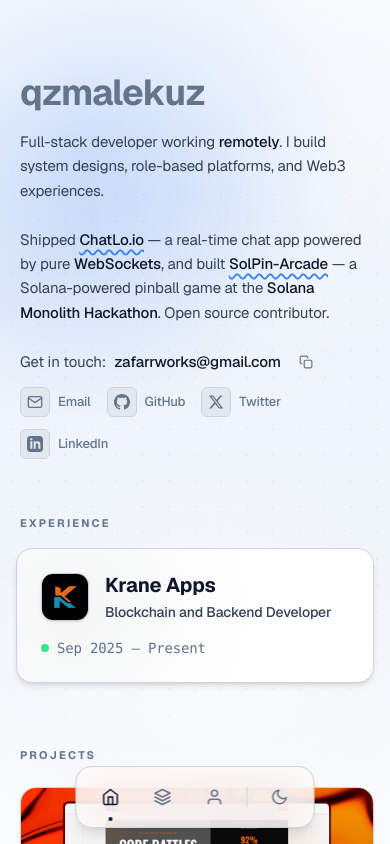
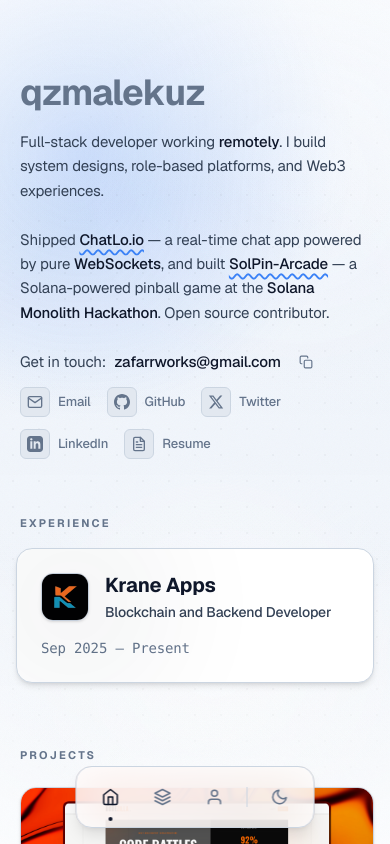
Before and after one commit to qzMalekuz/Portfolio_Website, a React (Vite) app: page / in a window 390 px wide. Shown: the top 844 px of the page. Built offline with nearby package versions, Linux system fonts and the light colour scheme.

Commit message:
added resume

```diff
--- a/src/App.tsx
+++ b/src/App.tsx
@@ -13,6 +13,7 @@ import monolithBanner from "./assets/monolith_banner.png";
 import kraneAppsLogo from "./assets/krane-apps.png";
 import kodezillaBanner from "./assets/kodezilla-banner.png";
 const kodezillaRecording = "/kodezilla-recording.mov";
+const resumePdf = "/resume.pdf";
 import testspriteBanner from "./assets/testsprite_banner.png";
 import screenshot1 from "./assets/screenshot1.png";
 import screenshot2 from "./assets/screenshot2.png";
@@ -33,6 +34,8 @@ import {
   CopyIcon,
   CheckIcon,
   DownloadIcon,
+  FileTextIcon,
+  CloseIcon,
 } from "./components/Icons";
 import { SectionMinimal } from "./components/ui/SectionMinimal";
 import { NameFlip } from "./components/ui/NameFlip";
@@ -48,6 +51,21 @@ export function App() {
   const [copied, setCopied] = useState(false);
   const [currentPath, setCurrentPath] = useState(window.location.pathname);
   const [currentHash, setCurrentHash] = useState(window.location.hash);
+  const [resumeOpen, setResumeOpen] = useState(false);
+
+  useEffect(() => {
+    if (!resumeOpen) return;
+    const onKey = (e: KeyboardEvent) => {
+      if (e.key === "Escape") setResumeOpen(false);
+    };
+    const prevOverflow = document.body.style.overflow;
+    document.body.style.overflow = "hidden";
+    window.addEventListener("keydown", onKey);
+    return () => {
+      window.removeEventListener("keydown", onKey);
+      document.body.style.overflow = prevOverflow;
+    };
+  }, [resumeOpen]);
 
   useEffect(() => {
     const handlePopState = () => {
@@ -649,6 +667,16 @@ export function App() {
                     </span>
                     <span className="hover-wavy">LinkedIn</span>
                   </a>
+                  <button
+                    type="button"
+                    onClick={() => setResumeOpen(true)}
+                    className="group flex items-center gap-2 text-[13px] font-medium text-(--text-muted) hover:text-(--text-primary) transition-colors duration-200 ease-out focus-visible:outline-none focus-visible:ring-2 focus-visible:ring-(--border-color) rounded-md cursor-pointer"
+                  >
+                    <span className="p-1.5 rounded-md bg-(--bg-tertiary) border border-(--border-color) group-hover:border-(--text-muted) transition-colors duration-200 ease-[cubic-bezier(0.32,0.72,0,1)] group-active:scale-[0.97]">
+                      <FileTextIcon />
+                    </span>
+                    <span className="hover-wavy">Resume</span>
+                  </button>
                 </div>
               </div>
             </div>
@@ -682,7 +710,6 @@ export function App() {
                   </div>
                 </div>
                 <div className="flex items-center gap-2 shrink-0">
-                  <span className="w-2 h-2 rounded-full bg-green-400 animate-pulse" />
                   <span className="text-sm font-mono text-(--text-muted)">Sep 2025 — Present</span>
                 </div>
               </div>
@@ -816,6 +843,51 @@ export function App() {
       <div className="relative z-10">
         <Footer />
       </div>
+
+      {resumeOpen && (
+        <div
+          className="fixed inset-0 z-50 flex items-center justify-center p-4 sm:p-6 bg-black/70 backdrop-blur-sm"
+          onClick={() => setResumeOpen(false)}
+          role="dialog"
+          aria-modal="true"
+          aria-label="Resume preview"
+        >
+          <div
+            className="relative w-full max-w-4xl h-[90vh] rounded-2xl border border-(--border-color) bg-(--bg-secondary) shadow-2xl flex flex-col overflow-hidden"
+            onClick={(e) => e.stopPropagation()}
+          >
+            <div className="flex items-center justify-between px-4 py-3 border-b border-(--border-color)">
+              <div className="flex items-center gap-2 text-[13px] font-medium text-(--text-primary)">
+                <FileTextIcon />
+                <span>Resume</span>
+              </div>
+              <div className="flex items-center gap-2">
+                <a
+                  href={resumePdf}
+                  download="Zafarr-Malekuz-Resume.pdf"
+                  className="group flex items-center gap-2 text-[13px] font-medium text-(--text-muted) hover:text-(--text-primary) transition-colors duration-200 ease-out focus-visible:outline-none focus-visible:ring-2 focus-visible:ring-(--border-color) rounded-md px-2.5 py-1.5 border border-(--border-color) hover:border-(--text-muted) bg-(--bg-tertiary)"
+                >
+                  <DownloadIcon />
+                  <span>Download</span>
+                </a>
+                <button
+                  type="button"
+                  onClick={() => setResumeOpen(false)}
+                  className="p-1.5 rounded-md hover:bg-(--bg-tertiary) text-(--text-muted) hover:text-(--text-primary) transition-colors duration-200 cursor-pointer"
+                  aria-label="Close resume preview"
+                >
+                  <CloseIcon />
+                </button>
+              </div>
+            </div>
+            <iframe
+              src={`${resumePdf}#view=FitH`}
+              title="Resume preview"
+              className="flex-1 w-full bg-white"
+            />
+          </div>
+        </div>
+      )}
     </div>
   );
 }
--- a/src/components/Icons.tsx
+++ b/src/components/Icons.tsx
@@ -189,3 +189,38 @@ export const DownloadIcon = () => (
     <line x1="12" y1="15" x2="12" y2="3" />
   </svg>
 );
+export const FileTextIcon = () => (
+  <svg
+    xmlns="http://www.w3.org/2000/svg"
+    width="16"
+    height="16"
+    viewBox="0 0 24 24"
+    fill="none"
+    stroke="currentColor"
+    strokeWidth="2"
+    strokeLinecap="round"
+    strokeLinejoin="round"
+  >
+    <path d="M14 2H6a2 2 0 0 0-2 2v16a2 2 0 0 0 2 2h12a2 2 0 0 0 2-2V8z" />
+    <polyline points="14 2 14 8 20 8" />
+    <line x1="16" y1="13" x2="8" y2="13" />
+    <line x1="16" y1="17" x2="8" y2="17" />
+    <line x1="10" y1="9" x2="8" y2="9" />
+  </svg>
+);
+export const CloseIcon = () => (
+  <svg
+    xmlns="http://www.w3.org/2000/svg"
+    width="16"
+    height="16"
+    viewBox="0 0 24 24"
+    fill="none"
+    stroke="currentColor"
+    strokeWidth="2"
+    strokeLinecap="round"
+    strokeLinejoin="round"
+  >
+    <line x1="18" y1="6" x2="6" y2="18" />
+    <line x1="6" y1="6" x2="18" y2="18" />
+  </svg>
+);
```
Also changed, not shown: .claude/settings.json, 2 other files (tests, documents, lock files or other folders).
